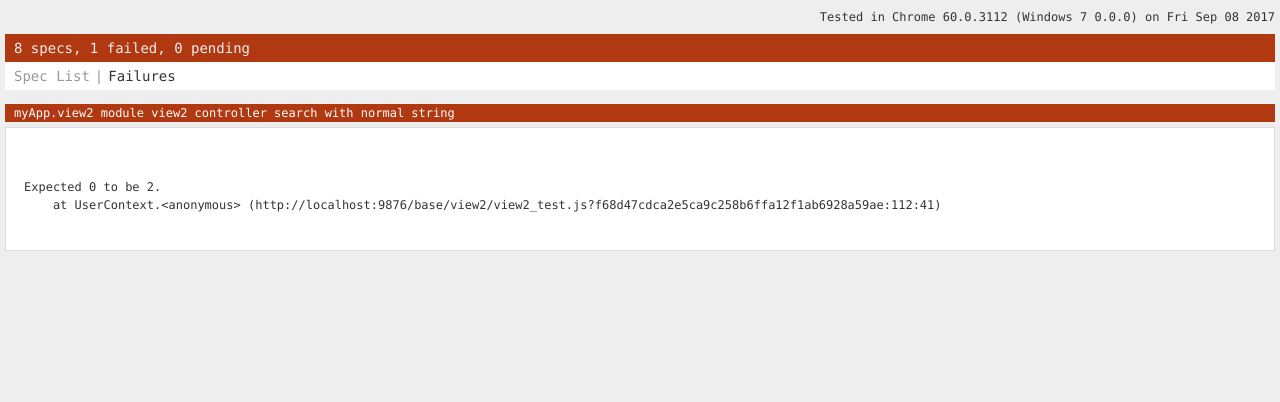
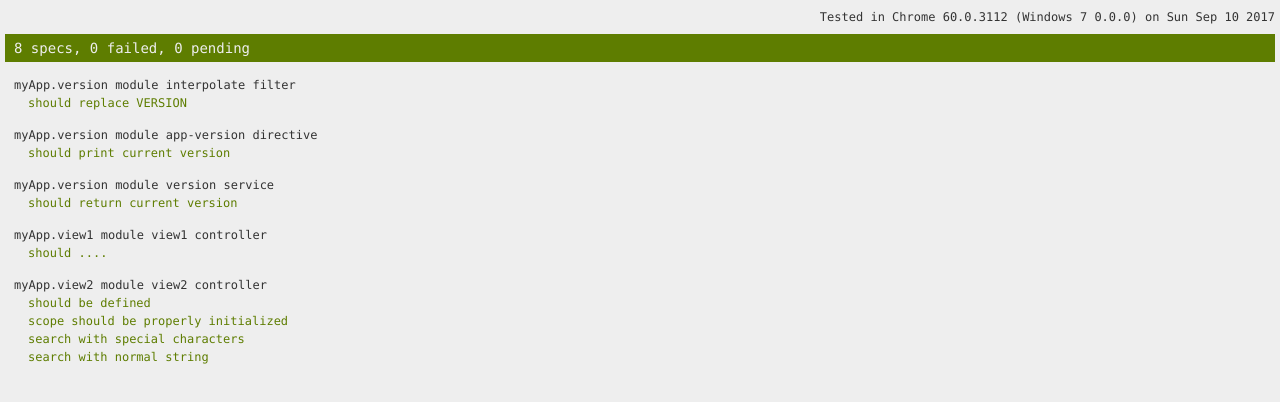
Before and after one commit to svkmsr6/svk-angular-seed, a website: page karma_html/svk-angular-app-report-summary/index.html in a window 1280 px wide. Drawn offline with Linux system fonts and the light colour scheme.

Commit message:
$httpBackend Changes 2

```diff
--- a/karma_html/svk-angular-app-report-summary/index.html
+++ b/karma_html/svk-angular-app-report-summary/index.html
@@ -93,19 +93,16 @@ body { background-color: #eeeeee; padding: 0; margin: 5px; overflow-y: scroll; }
 </style>
 </head>
 
-<body id="HTMLReporter" class="html-reporter showDetails">
-<h1>Tested in Chrome 60.0.3112 (Windows 7 0.0.0) on Fri Sep 08 2017</h1>
+<body id="HTMLReporter" class="html-reporter">
+<h1>Tested in Chrome 60.0.3112 (Windows 7 0.0.0) on Sun Sep 10 2017</h1>
 
 <div class="alert">
 
 
-<!-- <span class="failingAlert bar">Failed 1 specs</span> -->
-<span class="failingAlert bar"><span class="fold-buttons"><a href="#" onclick="fold();">Fold</a> |
-  <a href="#" onclick="unfold();">Unfold</a></span>8 specs, 1 failed, 0 pending</span>
-<span class="resultsMenu bar">
-<a class="summaryMenuItem" onclick="showSummary();" href="#">Spec List<a>|<a
-   class="detailsMenuItem" onclick="showFailures();" href="#">Failures</a>
-</span>
+
+
+  <span class="passingAlert bar"><span class="fold-buttons"><a href="#" onclick="fold();">Fold</a> |
+  <a href="#" onclick="unfold();">Unfold</a></span>8 specs, 0 failed, 0 pending</span>
 
 
 
@@ -153,7 +150,7 @@ body { background-color: #eeeeee; padding: 0; margin: 5px; overflow-y: scroll; }
 
     </div>
 
-    <div class="suite failed">
+    <div class="suite passed">
       <span class="description">myApp.view2 module view2 controller</span>
 
       <div class="specSummary passed">
@@ -168,7 +165,7 @@ body { background-color: #eeeeee; padding: 0; margin: 5px; overflow-y: scroll; }
       <span class="description">search with special characters</span>
       </div>
 
-      <div class="specSummary failed">
+      <div class="specSummary passed">
       <span class="description">search with normal string</span>
       </div>
 
@@ -178,16 +175,6 @@ body { background-color: #eeeeee; padding: 0; margin: 5px; overflow-y: scroll; }
 </div>
 
 <div id="details">
-
-
-  <div class="specDetail failed">
-    <span class="description">myApp.view2 module view2 controller search with normal string</span>
-    <div class="stackTrace">
-      <div class="resultMessage">Expected 0 to be 2.
-    at UserContext.&lt;anonymous&gt; (http://localhost:9876/base/view2/view2_test.js?f68d47cdca2e5ca9c258b6ffa12f1ab6928a59ae:112:41)</div>
-    </div>
-  </div>
-
 
 </div>
 
@@ -200,7 +187,7 @@ document.body.onkeypress = function (e) {
   switch (e.keyCode) {
     case 102: toggleFold(); break;
     case 49: showSummary(); break;
-    case 50: showFailures(); break;
+
   }
 };
 
```
Also changed, not shown: app/view2/view2_test.js (+39 -36 lines).
